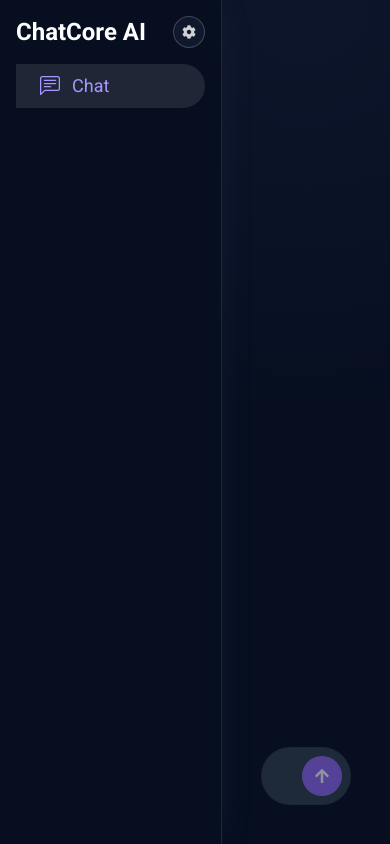
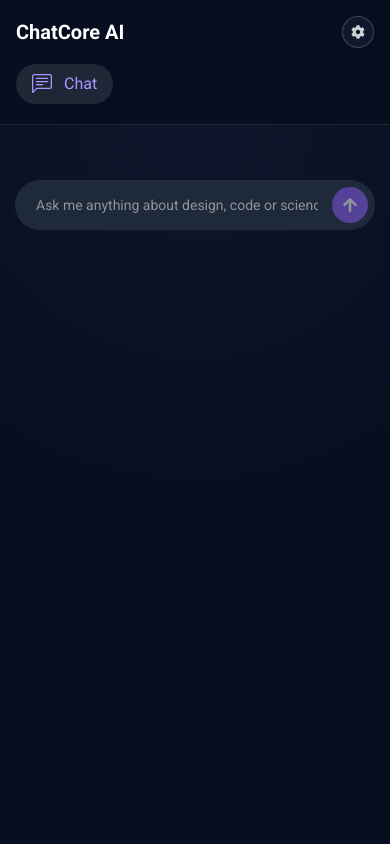
Before and after one commit to AnnielDev/ChatCore-AI, a React (Vite) app: page / in a window 390 px wide. Built offline with nearby package versions, Linux system fonts and the light colour scheme.

Commit message:
styles: responsive web deisgn

```diff
--- a/src/App.tsx
+++ b/src/App.tsx
@@ -2,9 +2,9 @@ import { Outlet } from "react-router";
 import SideBar from "@/layout/SideBar";
 export default function App() {
   return (
-    <div className="flex">
+    <div className="flex min-h-dvh flex-col md:h-dvh md:flex-row">
       <SideBar />
-      <main className="flex-1 w-full h-screen bg-(--primary-color) relative">
+      <main className="relative min-h-0 flex-1 bg-(--primary-color)">
         <div className="absolute inset-0 z-5 pointer-events-none bg-[radial-gradient(circle_at_50%_0%,rgba(163,166,255,0.05),transparent_50%)]" />
         <div className="relative z-10 h-full">
           <Outlet />
--- a/src/layout/SideBar.tsx
+++ b/src/layout/SideBar.tsx
@@ -10,9 +10,9 @@ export default function SideBar() {
   const navItems = [{ name: t("nav.chat"), path: "/", icon: BsChatLeftText }];
 
   return (
-    <div className="w-72 h-screen text-white p-4 border-r bg-(--primary-color) border-white/10 shadow-[0_0_40px_-5px_rgba(163,166,255,0.08)] backdrop-blur-3xl z-40 transition-all duration-300 ease-in-out">
-      <div className="mb-4 flex items-center justify-between">
-        <h1 className="text-2xl font-bold text-white">ChatCore AI</h1>
+    <aside className="w-full border-b border-white/10 bg-(--primary-color) p-4 text-white shadow-[0_0_40px_-5px_rgba(163,166,255,0.08)] backdrop-blur-3xl transition-all duration-300 ease-in-out md:h-dvh md:w-72 md:border-b-0 md:border-r">
+      <div className="mb-4 flex items-center justify-between gap-4 md:mb-6">
+        <h1 className="text-xl font-bold text-white md:text-2xl">ChatCore AI</h1>
         <button
           type="button"
           onClick={open}
@@ -23,13 +23,14 @@ export default function SideBar() {
           <FaCog className="text-sm" />
         </button>
       </div>
-      <nav className="flex flex-col gap-4">
+      <nav className="flex gap-3 overflow-x-auto pb-1 md:flex-col md:gap-4 md:overflow-visible md:pb-0">
         {navItems.map((item) => (
           <NavLink
+            key={item.path}
             to={item.path}
             className={({ isActive }) =>
-              `flex items-center gap-3 text-lg hover:backdrop-blur-2xl ease-in duration-200 hover:bg-nav-item rounded-r-full px-6 text-left py-2 block${
-                isActive ? " bg-nav-item" : ""
+              `flex min-w-max items-center gap-3 rounded-full px-4 py-2 text-left text-base transition duration-200 hover:bg-nav-item hover:backdrop-blur-2xl md:w-full md:rounded-r-full md:rounded-l-none md:px-6 md:text-lg ${
+                isActive ? "bg-nav-item" : ""
               }`
             }
           >
@@ -49,6 +50,6 @@ export default function SideBar() {
           </NavLink>
         ))}
       </nav>
-    </div>
+    </aside>
   );
 }
--- a/src/pages/Chat.tsx
+++ b/src/pages/Chat.tsx
@@ -96,12 +96,12 @@ export default function Chat() {
 
   return (
     <div className="flex h-full min-w-full flex-col justify-between">
-      <div className="h-full min-w-full overflow-y-auto p-10 pb-4">
+      <div className="h-full min-w-full overflow-y-auto p-4 pb-3 md:p-10 md:pb-4">
         <div className="mx-auto flex w-full max-w-4xl flex-col gap-4 pt-4">
           {messages.map((message, index) => (
             <div
               key={`${message.role}-${index}`}
-              className={`max-w-[85%] rounded-2xl px-4 py-3 text-sm text-white ${
+              className={`max-w-[92%] rounded-2xl px-4 py-3 text-sm text-white md:max-w-[85%] ${
                 message.role === "user"
                   ? "ml-auto bg-(--secondary-color)"
                   : "mr-auto bg-white/10"
@@ -120,7 +120,7 @@ export default function Chat() {
         </div>
       </div>
 
-      <div className="w-full p-10 pt-4">
+      <div className="w-full p-4 pt-3 md:p-10 md:pt-4">
         <div className="mx-auto w-full max-w-4xl">
           <div className="relative">
             <input
@@ -135,7 +135,7 @@ export default function Chat() {
                   void sendMessage();
                 }
               }}
-              className="w-full rounded-full bg-gray-800 p-4 px-6 pr-16 text-white outline-none ring-1 ring-white/10 placeholder:text-white/50 focus:ring-(--third-color) disabled:opacity-70"
+              className="w-full rounded-full bg-gray-800 p-3.5 px-5 pr-14 text-sm text-white outline-none ring-1 ring-white/10 placeholder:text-white/50 focus:ring-(--third-color) disabled:opacity-70 md:p-4 md:px-6 md:pr-16 md:text-base"
               placeholder={t("chat.placeholder")}
             />
 
@@ -143,7 +143,7 @@ export default function Chat() {
               type="button"
               onClick={() => void sendMessage()}
               disabled={!canSend}
-              className="absolute right-2 top-1/2 -translate-y-1/2 cursor-pointer rounded-full bg-(--secondary-color) p-3 text-white disabled:cursor-not-allowed disabled:opacity-50"
+              className="absolute right-1.5 top-1/2 -translate-y-1/2 cursor-pointer rounded-full bg-(--secondary-color) p-2.5 text-white disabled:cursor-not-allowed disabled:opacity-50 md:right-2 md:p-3"
               aria-label={t("chat.send")}
             >
               <FaArrowUp />
--- a/src/styles/main.css
+++ b/src/styles/main.css
@@ -11,3 +11,14 @@
 * {
   font-family: "Roboto", sans-serif;
 }
+
+html,
+body,
+#root {
+  min-height: 100%;
+}
+
+body {
+  margin: 0;
+  background: var(--primary-color);
+}
```
Also changed, not shown: 1 other file (tests, documents, lock files or other folders).
